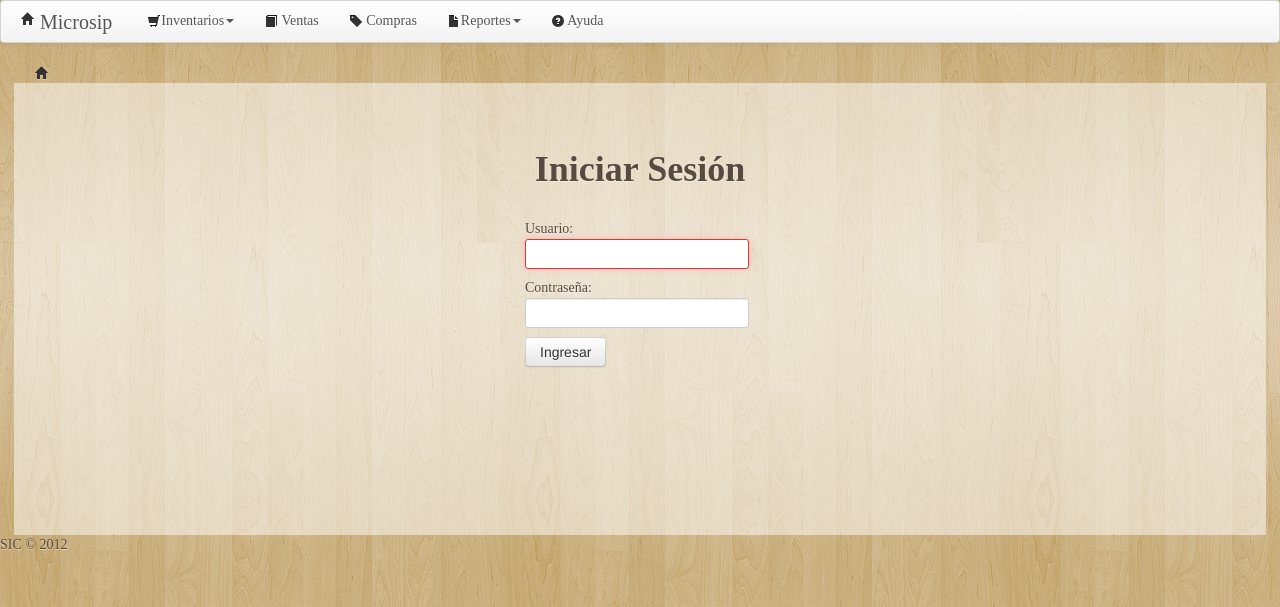
After one commit to ServiciosdeIngenieriaComputacional/microsip_web, a Django app: page /login/?next=/InventarioFisico/ in a window 1280 px wide. The commit adds this page. Shown: the top 607 px of the page. Run offline with Django 3.2, Linux system fonts and the light colour scheme; parts of the project's set-up code (start-up, migrations or seed data) failed here and were passed over; some libraries are stand-ins or nearby versions; some web fonts are replaced.

```diff
--- a/inventarios/static/css/base.css
+++ b/inventarios/static/css/base.css
@@ -16,3 +16,18 @@ body{
 .table th, .table td{
 	padding: 0px;
 }
+
+/* Botón Ir Arriba
+----------------------------------------------- */
+#IrArriba {
+position: fixed;
+bottom: 30px; /* Distancia desde abajo */
+right: 30px; /* Distancia desde la derecha */
+}
+
+#IrArriba span {
+width: 60px; /* Ancho del botón */
+height: 60px; /* Alto del botón */
+display: block;
+background: url(http://lh5.googleusercontent.com/-luDGEoQ_WZE/T1Ak-gta5MI/AAAAAAAACPI/ojfEGiaNmGw/s60/flecha-arriba.png) no-repeat center center;
+}
--- a/inventarios/templates/base.html
+++ b/inventarios/templates/base.html
@@ -47,6 +47,16 @@
       </div>
     </div>
   </div>
+  <div id="breadcrumbs" style="margin-left: 35px;">
+    <!-- <div style="text-align:right; height:2em; clear:both;">
+      {% if user.username %}
+       Administrador <a class="btn btn-small btn-danger" href="/logout/">  Cerrar Sesión</a>
+      {% else %}
+        <a class="btn btn-small btn-success" href="/login/">Iniciar Sesión</a>
+      {% endif %}
+    </div> -->
+    {% block breadcrumb %}<a href="/"><i class="icon-home"></i></a>{% endblock %}
+  </div>
   <section class='content'>
     <div class="pagecontent">
       {% block content %}{% endblock %}
@@ -55,5 +65,33 @@
   <footer>
     SIC &copy; 2012
   </footer>
+
+  <div id="IrArriba" style="display: block;">
+    <a href="#Arriba"><span></span></a>
+  </div>
+  <script type="text/javascript">
+  //<![CDATA[
+  // Botón para Ir Arriba
+  $(document).ready(function() {
+    $("#IrArriba").hide();
+    $(function () {
+      $(window).scroll(function () {
+        if ($(this).scrollTop() > 200) {
+          $('#IrArriba').fadeIn();
+        } else {
+          $('#IrArriba').fadeOut();
+        }
+      });
+      $('#IrArriba a').click(function () {
+        $('body,html').animate({
+          scrollTop: 0
+        }, 800);
+        return false;
+      });
+    });
+
+  });
+  //]]>
+  </script>
 </body>
 </html>
--- /dev/null
+++ b/inventarios/templates/login.html
@@ -0,0 +1,32 @@
+{% extends "base.html" %}
+{% block title %}Inicio{% endblock %}
+
+{% block content %}
+	<header>
+	<h1>Iniciar Sesión</h1>
+    <br>
+</header>
+<form id='formulario' action="/login/" method="post">{% csrf_token %}
+	<div style="margin: 0 auto 0 auto; display: block; width: 290px;">
+	<span class="span3" style="text-align:left;">
+  		{{ form.non_field_errors }}
+  		{{ form.username.errors }}
+  		Usuario:<br>
+  		{{ form.username }}
+  	</span>
+	<span class="span3" style="clear:both; text-align:left;">
+  		Contraseña:<br>
+  		{{ form.password.errors }}
+  		{{ form.password }}
+  	</span>
+  	<span class="span3" style="clear:both; text-align:left;">
+  		<input class="btn" type="submit" value="Ingresar" />
+
+  	</span>
+  </div>
+</form>
+<p style="color:red;">{{ message }}</p>
+<br><br>
+      <br><br><br><br><br>
+<br><br><br><br><br>
+{% endblock %}
--- a/inventarios/views.py
+++ b/inventarios/views.py
@@ -23,6 +23,38 @@ from django.db import connection
 import xlrd
 from django.utils.encoding import smart_str, smart_unicode
 
+
+##########################################
+## 										##
+##               LOGIN     			    ##
+##										##
+##########################################
+def ingresar(request):
+	# if not request.user.is_anonymous():
+	# 	return HttpResponseRedirect('/')
+	if request.method == 'POST':
+		formulario = AuthenticationForm(request.POST)
+		if formulario.is_valid:
+			usuario = request.POST['username']
+			clave = request.POST['password']
+			acceso = authenticate(username=usuario, password=clave)
+			if acceso is not None:
+				if acceso.is_active:
+					login(request, acceso)
+					return HttpResponseRedirect('/')
+				else:
+					return render_to_response('noactivo.html', context_instance=RequestContext(request))
+			else:
+				return render_to_response('login.html',{'form':formulario, 'message':'Nombre de usaurio o password no validos',}, context_instance=RequestContext(request))
+	else:
+		formulario = AuthenticationForm()
+	return render_to_response('login.html',{'form':formulario, 'message':'',}, context_instance=RequestContext(request))
+
+def logoutUser(request):
+    logout(request)
+    return HttpResponseRedirect('/')
+
+@login_required(login_url='/login/')
 def index(request):
 	#= ClavesArticulos.objects.all()
 	articulos = ClavesArticulos.objects.filter(articulo__id=219)
@@ -42,21 +74,39 @@ def c_get_next_key(seq_name):
 ##										##
 ##########################################
 
+@login_required(login_url='/login/')
 def invetariosFisicos_View(request):
-	inventarios_fisicos = DoctosInvfis.objects.all()
+	inventarios_fisicos_list = DoctosInvfis.objects.all()
+
+	paginator = Paginator(inventarios_fisicos_list, 15) # Muestra 5 inventarios por pagina
+	page = request.GET.get('page')
+
+	#####PARA PAGINACION##############
+	try:
+		inventarios_fisicos = paginator.page(page)
+	except PageNotAnInteger:
+	    # If page is not an integer, deliver first page.
+	    inventarios_fisicos = paginator.page(1)
+	except EmptyPage:
+	    # If page is out of range (e.g. 9999), deliver last page of results.
+	    inventarios_fisicos = paginator.page(paginator.num_pages)
+
 	c = {'inventarios_fisicos':inventarios_fisicos}
 	return render_to_response('inventarios_fisicos.html', c, context_instance=RequestContext(request))
 
+@login_required(login_url='/login/')
 def invetarioFisico_manageView(request, id = None, template_name='inventario_fisico.html'):
-	msg = "nunca"
+	message = ''
+	hay_repetido = False
 	if id:
 		InventarioFisico = get_object_or_404(DoctosInvfis, pk=id)
 	else:
 		InventarioFisico = DoctosInvfis()
-	ids=0
+
 	if request.method == 'POST':
 		InventarioFisico_form = DoctosInvfisManageForm(request.POST, request.FILES, instance=InventarioFisico)
 
+		#PARA CARGAR DATOS DE EXCEL
 		if 'excel' in request.POST:
 			input_excel = request.FILES['file_inventario']
 			book = xlrd.open_workbook(file_contents=input_excel.read())
@@ -71,8 +121,12 @@ def invetarioFisico_manageView(request, id = None, template_name='inventario_fis
 			for i in range(sheet.nrows):
 				clave_articulo = get_object_or_404(ClavesArticulos, clave=sheet.cell_value(i,0))
 				if clave_articulo and clave_articulo.articulo.es_almacenable=='S':
+					if clave_articulo.articulo.id in lista_articulos:
+						message = 'El Articulo [%s] con clave [%s] esta repetido en el archivo de excel por favor corrigelo para continuar '% (clave_articulo.articulo.nombre, clave_articulo.clave)
+						hay_repetido = True
 					lista.append({'articulo': clave_articulo.articulo, 'clave':clave_articulo.clave, 'unidades':int(sheet.cell_value(i,1)),})
 					lista_articulos.append(clave_articulo.articulo.id)
+
 
 			articulos_enceros = Articulos.objects.exclude(pk__in=lista_articulos).filter(es_almacenable='S')
 
@@ -85,52 +139,48 @@ def invetarioFisico_manageView(request, id = None, template_name='inventario_fis
 				else:
 					lista.append({'articulo': i, 'clave':'', 'unidades':0,})
 
-			InventarioFisicoItems_formset = inventarioFisico_items(
-				initial=lista
-				)
-
+			InventarioFisicoItems_formset = inventarioFisico_items(initial=lista)
+		#GUARDA CAMBIOS EN INVENTARIO FISICO
 		else:
 			inventarioFisico_items = inventarioFisico_items_formset(DoctosInvfisDetManageForm, extra=1, can_delete=True)
 			InventarioFisicoItems_formset = inventarioFisico_items(request.POST, request.FILES, instance=InventarioFisico)
+
 			if InventarioFisico_form.is_valid() and InventarioFisicoItems_formset.is_valid():
 				inventarioFisico = InventarioFisico_form.save(commit = False)
 
-				#GUARDA INVENTARIO FISICO
-				if inventarioFisico.id > 0:
-					inventarioFisico.save()
-				else:
+				#CARGA NUEVO ID
+				if not inventarioFisico.id:
 					inventarioFisico.id = c_get_next_key('ID_DOCTOS')
-					inventarioFisico.save()
+
+				inventarioFisico.save()
 
 				#GUARDA ARTICULOS DE INVENTARIO FISICO
 				for articulo_form in InventarioFisicoItems_formset:
-
 					DetalleInventarioFisico = articulo_form.save(commit = False)
-					#PARA ACTUALIZAR
-					if DetalleInventarioFisico.id > 0:
-						DetalleInventarioFisico.save()
 					#PARA CREAR UNO NUEVO
-					else:
+					if not DetalleInventarioFisico.id:
 						DetalleInventarioFisico.id = -1
 						DetalleInventarioFisico.docto_invfis = inventarioFisico
-						DetalleInventarioFisico.save()
 
+				InventarioFisicoItems_formset.save()
 				return HttpResponseRedirect('/InventariosFisicos/')
 	else:
 		inventarioFisico_items = inventarioFisico_items_formset(DoctosInvfisDetManageForm, extra=1, can_delete=True)
 		InventarioFisico_form= DoctosInvfisManageForm(instance=InventarioFisico)
 	 	InventarioFisicoItems_formset = inventarioFisico_items(instance=InventarioFisico)
 
-	c = {'InventarioFisico_form': InventarioFisico_form, 'formset': InventarioFisicoItems_formset, 'msg':msg,}
+	c = {'InventarioFisico_form': InventarioFisico_form, 'formset': InventarioFisicoItems_formset, 'message':message,}
 
 	return render_to_response(template_name, c, context_instance=RequestContext(request))
 
+@login_required(login_url='/login/')
 def invetarioFisico_delete(request, id = None):
 	inventario_fisico = get_object_or_404(DoctosInvfis, pk=id)
 	inventario_fisico.delete()
 
 	return HttpResponseRedirect('/InventariosFisicos/')
 
+@login_required(login_url='/login/')
 def articulos_invetarioFisico_delete(request, id = None):
 	articulo_inventarioFisico = get_object_or_404(DoctosInvfisDet, pk=id)
 	articulo_inventarioFisico.delete()
--- a/microsip_web/settings.py
+++ b/microsip_web/settings.py
@@ -17,8 +17,8 @@ MANAGERS = ADMINS
 DATABASES = {
     'default': {
        'ENGINE': 'django.db.backends.firebird', # Add 'postgresql_psycopg2', 'mysql', 'sqlite3' or 'oracle'.
-        'NAME': '%s\PRUEBA.fdb' % RUTA_PROYECTO,                      # Or path to database file if using sqlite3.
-        #'NAME': 'C:\Microsip datos\PRUEBA.fdb',                      # Or path to database file if using sqlite3.
+        #'NAME': '%s\PRUEBA.fdb' % RUTA_PROYECTO,                      # Or path to database file if using sqlite3.
+        'NAME': 'C:\Microsip datos\PRUEBA.fdb',                      # Or path to database file if using sqlite3.
         'USER': 'SYSDBA',                      # Not used with sqlite3.
         'PASSWORD': 'masterkey',                  # Not used with sqlite3.
         'HOST': 'localhost',                      # Set to empty string for localhost. Not used with sqlite3.
--- a/microsip_web/urls.py
+++ b/microsip_web/urls.py
@@ -19,6 +19,10 @@ urlpatterns = patterns('',
     (r'^InventarioFisico/Delete/(?P<id>\d+)/', views.invetarioFisico_delete),
     (r'^ArticuloInventarioFisico/Delete/(?P<id>\d+)/', views.articulos_invetarioFisico_delete),
 
+
+    #LOGIN
+    url(r'^login/$',views.ingresar),
+    url(r'^logout/$', views.logoutUser),
     # Uncomment the admin/doc line below to enable admin documentation:
     # url(r'^admin/doc/', include('django.contrib.admindocs.urls')),
 
```
Also changed, not shown: inventarios/templates/inventario_fisico.html (+26 -5 lines), inventarios/templates/inventarios_fisicos.html (+17 -1 lines). Lines whose indentation alone changed are shown as unchanged.
